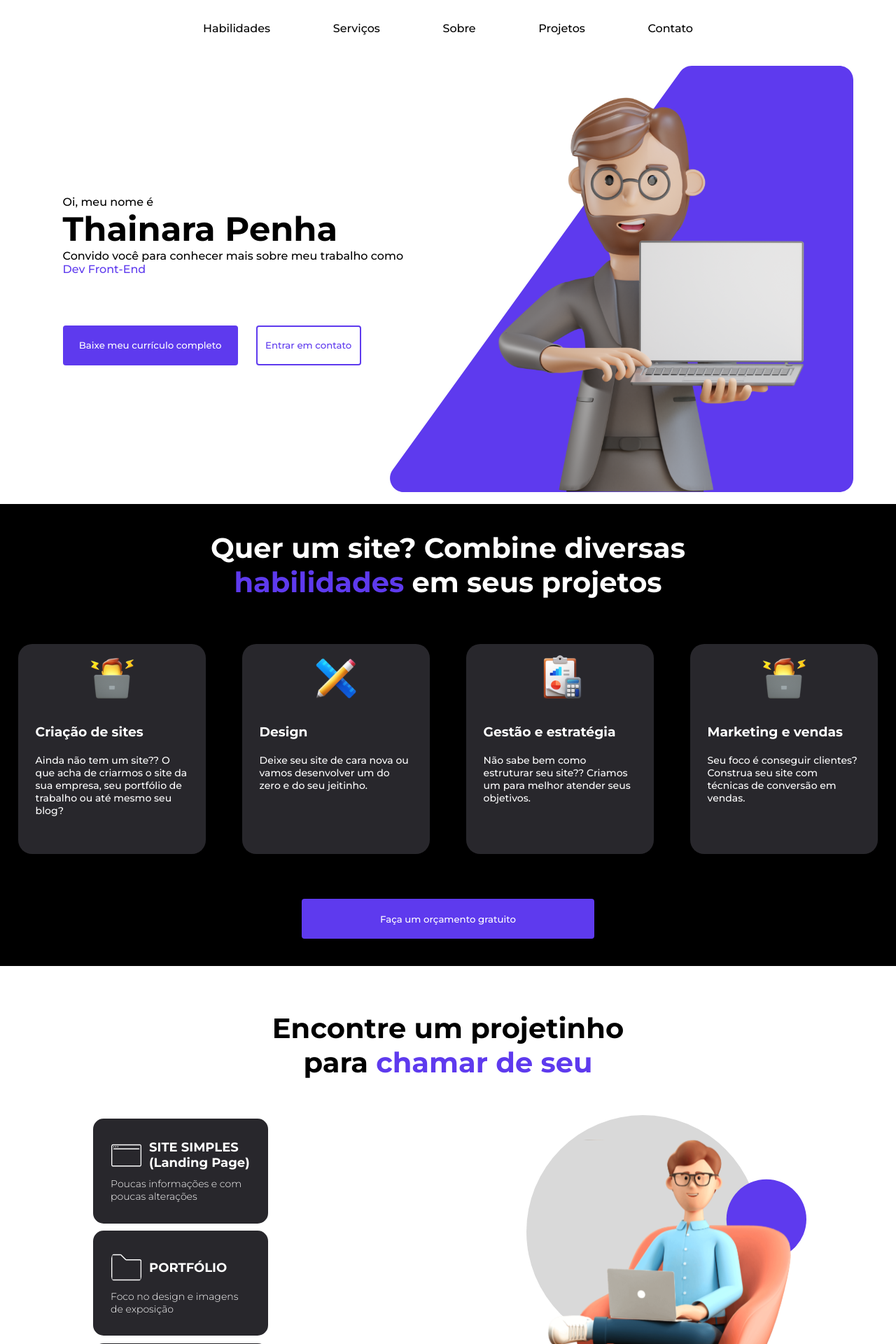
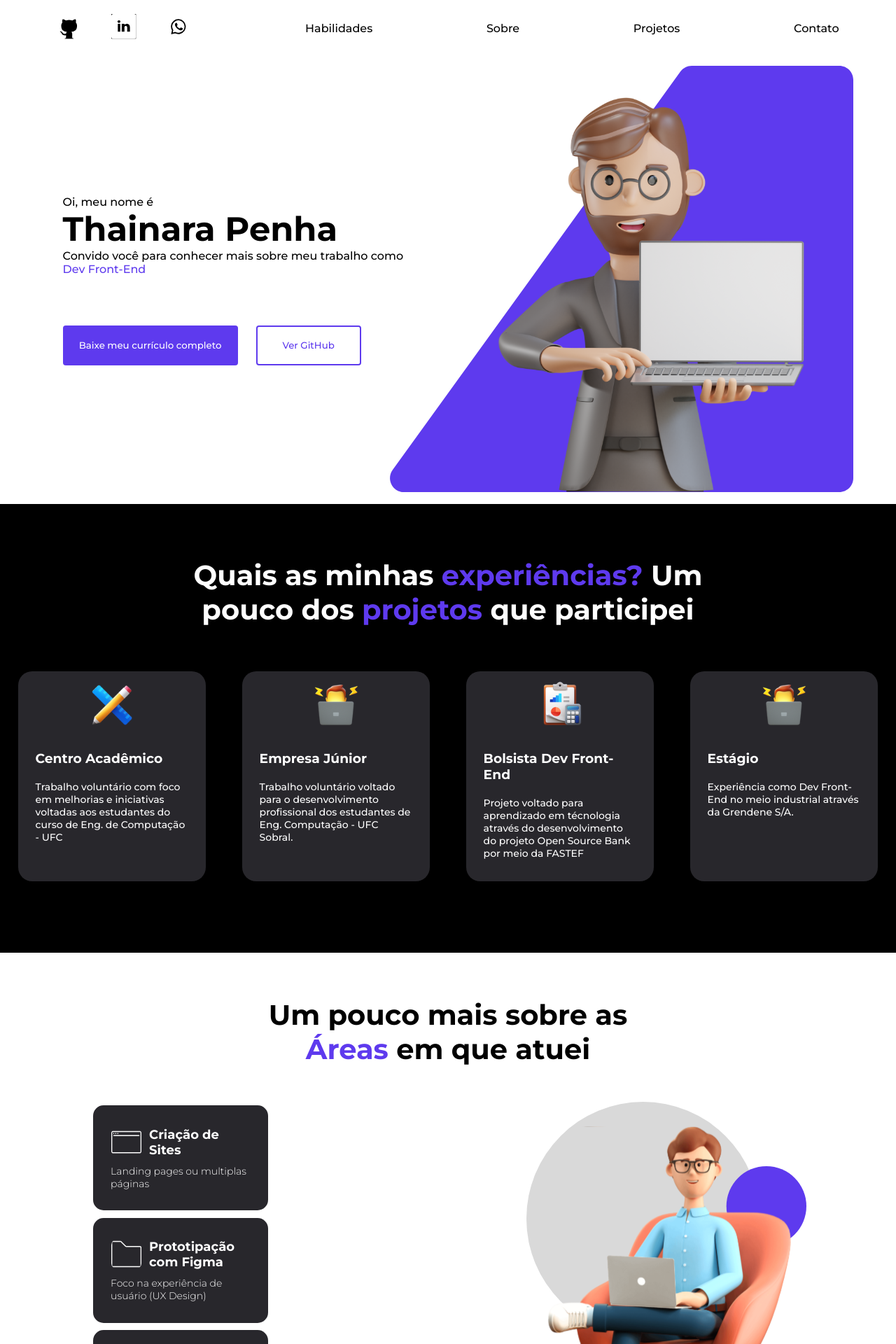
Before and after one commit to thainarapenha/portfolio, a React (Vite) app: page / in a window 1280 px wide. Shown: the top 1920 px of the page at 70% size. Built offline with nearby package versions, Linux system fonts and the light colour scheme.

Commit message:
improvement: alterando escrita de texto de cada sessão e refazendo botões de contato

```diff
--- a/src/components/Banner/Banner.tsx
+++ b/src/components/Banner/Banner.tsx
@@ -31,10 +31,9 @@ export const Banner: React.FC = () => {
             </button>
 
             <button className="buttonContato">
-              Entrar em contato
+              Ver GitHub
             </button>
           </div>
-
         </div>
 
         <div className="divImg">
--- a/src/components/Contatos/Contatos.tsx
+++ b/src/components/Contatos/Contatos.tsx
@@ -1,18 +1,30 @@
 import React from "react";
 import "../../styles/global.scss";
-import { BotaoContato } from "../BotaoContato/BotaoContato";
 import imgContato from "../../assets/img/conversa.svg";
 
 export const Contatos: React.FC = () => {
-  return(
+  return (
     <section className="containerContatos" id="contato">
       <div className="divTextContato">
-        <h3>Vamos tirar seu <span>sonho</span> do papel??</h3>
-        <p>Acompanhe de perto do desenvolvimento do seu site e leve seus planos ao próximo nível.</p>
-        <BotaoContato/>
+        <h3>Entrar em <span>Contato</span></h3>
+        <p>Gostou do meu trabalho? Vamos conversar!</p>
+
+        <div className="divButton">
+          <button className="buttonEContato">
+            Enviar uma mensagem
+          </button>
+          <button className="buttonEContato">
+            Ver GitHub
+          </button>
+          <button className="buttonEContato">
+            Ver Linkedin
+          </button>
+        </div>
       </div>
+
+
       <div>
-        <img src={imgContato}/>
+        <img src={imgContato} />
       </div>
     </section>
   );
--- a/src/components/Footer/Footer.tsx
+++ b/src/components/Footer/Footer.tsx
@@ -1,16 +1,8 @@
 import React from "react";
-import iconGIT from "../../assets/icons/github.svg";
-import iconLINKEDIN from "../../assets/icons/linkedin.svg";
-import iconWPP from "../../assets/icons/whatsapp.svg";
 
 export const Footer: React.FC = () => {
   return(
     <section className="containerFooter">
-      <div className="divIcons">
-        <a href="https://github.com/thainarapenha" target="_blank"><img src={iconGIT} alt="icon do github"/></a>
-        <a href="https://www.linkedin.com/in/thainarapenha/" target="_blank"><img src={iconLINKEDIN} alt="icon do linkedin"/></a>
-        <a href="" target="_blank"><img src={iconWPP} alt="icon do whats app"/></a>
-      </div>
       <p>© Todos os direitos reservados</p>
       <p>THAINARA PENHA | 2023</p>
     </section>
--- a/src/components/Habilidades/Habilidades.tsx
+++ b/src/components/Habilidades/Habilidades.tsx
@@ -8,31 +8,34 @@ import { BotaoContato } from "../BotaoContato/BotaoContato";
 export const Habilidades: React.FC = () => {
   return (
     <section className="containerHabilidades" id="habilidades">
+      <h2>Quais as minhas <span>experiências?</span> Um pouco dos <span>projetos</span> que participei</h2>
 
-      <h2>Quer um site? Combine diversas <span>habilidades</span> em seus projetos</h2>
       <div className="containerCards">
         <div className="cardsHabilidades">
-          <img src={iconSITE} />
+          <img src={iconDESIGN} />
           <div>
-            <h3>Criação de sites</h3>
-            <p>Ainda não tem um site?? O que acha de criarmos o site da sua empresa,
-              seu portfólio de trabalho ou até mesmo seu blog?</p>
+            <h3>Centro Acadêmico</h3>
+            <p>Trabalho voluntário com foco em melhorias e iniciativas voltadas aos estudantes do
+              curso de Eng. de Computação - UFC</p>
           </div>
         </div>
 
         <div className="cardsHabilidades">
-          <img src={iconDESIGN} />
+          <img src={iconSITE} />
           <div>
-            <h3>Design</h3>
-            <p>Deixe seu site de cara nova ou vamos desenvolver um do zero e do seu jeitinho.</p>
+            <h3>Empresa Júnior</h3>
+            <p>Trabalho voluntário voltado para o desenvolvimento profissional dos estudantes de
+              Eng. Computação - UFC Sobral.
+            </p>
           </div>
         </div>
 
         <div className="cardsHabilidades">
           <img src={iconGESTAO} />
           <div>
-            <h3>Gestão e estratégia</h3>
-            <p>Não sabe bem como estruturar seu site?? Criamos um para melhor atender seus objetivos.</p>
+            <h3>Bolsista Dev Front-End</h3>
+            <p>Projeto voltado para aprendizado em técnologia através do desenvolvimento
+              do projeto Open Source Bank por meio da FASTEF</p>
           </div>
         </div>
 
@@ -40,13 +43,11 @@ export const Habilidades: React.FC = () => {
           <img src={iconMKT} />
 
           <div>
-            <h3>Marketing e vendas</h3>
-            <p>Seu foco é conseguir clientes? Construa seu site com técnicas de conversão em vendas.</p>
+            <h3>Estágio</h3>
+            <p>Experiência como Dev Front-End no meio industrial através da Grendene S/A.</p>
           </div>
         </div>
       </div>
-
-      <BotaoContato/>
     </section>
   );
 }
--- a/src/components/Header/Header.tsx
+++ b/src/components/Header/Header.tsx
@@ -1,17 +1,23 @@
 import React from "react";
 import "../../styles/global.scss";
+import iconGIT from "../../assets/icons/github.svg";
+import iconLINKEDIN from "../../assets/icons/linkedin.svg";
+import iconWPP from "../../assets/icons/whatsapp.svg";
 
 export const Header: React.FC = () => {
   return (
     <header>
       <nav>
-          <li><a href="#habilidades">Habilidades</a></li>
-          <li><a href="#servico">Serviços</a></li>
-          <li><a href="#sobre">Sobre</a></li>
-          <li><a href="#projetos">Projetos</a></li>
-          <li><a href="#contato">Contato</a></li>
-        {/* <ul>
-        </ul> */}
+        <div className="divIcons">
+          <a href="https://github.com/thainarapenha" target="_blank"><img src={iconGIT} alt="icon do github" /></a>
+          <a href="https://www.linkedin.com/in/thainarapenha/" target="_blank"><img src={iconLINKEDIN} alt="icon do linkedin" /></a>
+          <a href="" target="_blank"><img src={iconWPP} alt="icon do whats app" /></a>
+        </div>
+
+        <li><a href="#habilidades">Habilidades</a></li>
+        <li><a href="#sobre">Sobre</a></li>
+        <li><a href="#projetos">Projetos</a></li>
+        <li><a href="#contato">Contato</a></li>
       </nav>
     </header>
   );
--- a/src/components/Servicos/Servicos.tsx
+++ b/src/components/Servicos/Servicos.tsx
@@ -4,36 +4,35 @@ import iconTELA from "../../assets/icons/tela.svg";
 import iconTELAS from "../../assets/icons/telas.svg";
 import iconAPP from "../../assets/icons/app.svg";
 import imgHomemCadeira from "../../assets/img/homemCadeira.svg";
-import { BotaoContato } from "../BotaoContato/BotaoContato";
 
 export const Servicos: React.FC = () => {
   return (
-    <section className="sectionServicos" id="servico">
-      <h2>Encontre um projetinho para <span>chamar de seu</span></h2>
+    <section className="sectionServicos">
+      <h2>Um pouco mais sobre as <span>Áreas</span> em que atuei</h2>
       <div className="infoServico">
         <div className="divCardSrvicos">
           <div className="cardServicos">
             <div className="divTituloServico">
               <img src={iconTELA} />
-              <h6>SITE SIMPLES (Landing Page)</h6>
+              <h6>Criação de Sites</h6>
             </div>
-            <p>Poucas informações e com poucas alterações</p>
+            <p>Landing pages ou multiplas páginas</p>
           </div>
 
           <div className="cardServicos">
             <div className="divTituloServico">
               <img src={iconPASTA} />
-              <h6>PORTFÓLIO</h6>
+              <h6>Prototipação com Figma</h6>
             </div>
-            <p>Foco no design e imagens de exposição</p>
+            <p>Foco na experiência de usuário (UX Design)</p>
           </div>
 
           <div className="cardServicos">
             <div className="divTituloServico">
               <img src={iconTELAS} />
-              <h6>SITE COM MAIS DE 1 PÁGINA</h6>
+              <h6>Produtos Digitais</h6>
             </div>
-            <p>Muita informação para mostrar</p>
+            <p>Aplicação internas para empresas que trabalhei</p>
           </div>
 
           <div className="cardServicos">
@@ -41,10 +40,8 @@ export const Servicos: React.FC = () => {
               <img src={iconAPP} />
               <h6>Aplicativos</h6>
             </div>
-            <p>Torne seu serviço personalizado</p>
+            <p>Aplicação de uso em fábrica e projetos de portfólio</p>
           </div>
-
-          <BotaoContato />
         </div>
         <img id="imgHomem" src={imgHomemCadeira} />
       </div>
--- a/src/components/Sobre/Sobre.tsx
+++ b/src/components/Sobre/Sobre.tsx
@@ -29,7 +29,6 @@ export const Sobre: React.FC = () => {
           <img src={imgFIGMA} />
           <img src={imgSCRUM} />
           <a href="https://www.linkedin.com/in/thainarapenha/" target="_blank"><img src={imgMAIS} /></a>
-
         </div>
       </div>
 
@@ -37,9 +36,11 @@ export const Sobre: React.FC = () => {
         <img src={imgEU}/>
         <div className="textSobre">
           <p>Olá, tudo bem? :)</p>
-          <p>Me Chamo Thainara. Sou estudante de Engenharia de Computação-UFC e trabalho com
-            desenvolvimento de sites (com foco em Front-End). Já tive experiências com Empresa Jr,
-            Centro Acadêmico, Design, além do próprio desenvolvimento web.</p>
+          <p>Me Chamo Thainara. Sou estudante de Engenharia de Computação-UFC e Dev Front-End com foco
+            na experiência de usuário. Tenho experiências diversas como Empresa Jr, Centro Acadêmico,
+            bolsista, dentre outras. Também fiz parte de uma turma B2B na Resilia Educação patrocinada
+            pela Stone para a minha formação no curso de Desenvolvimento Web FullStack. Atualmente sou estagiária
+            na Grendene S/A onde atuo como Dev Front-End.</p>
           <p>Se quiser saber mais sobre mim, te convido a dar uma olhadinha
             no meu <a href="https://www.linkedin.com/in/thainarapenha/" target="_blank">linkedin</a> :)</p>
         </div>
--- a/src/styles/global.scss
+++ b/src/styles/global.scss
@@ -2,6 +2,7 @@
   --black: #000;
   --white: #FFF;
   --lilas: #5E3AEE;
+  --lilas-2: #8d70ff;
   --black-2: #28272C;
   --gray: #212121;
   --gray-2: #00000087;
@@ -66,14 +67,20 @@ nav,
 }
 
 header {
-  justify-content: center;
+  display: flex;
+  justify-content: space-around;
+}
+
+.divIcons {
+  width: 15%;
+  justify-content: space-between;
 }
 
 nav {
-  width: 700px;
+  width: 100%;
   height: 80px;
   align-items: center;
-  justify-content: space-between;
+  justify-content: space-around;
 }
 
 nav li a {
@@ -158,6 +165,7 @@ nav li a {
 }
 
 .containerHabilidades {
+  padding: 3% 0;
   align-items: center;
   flex-direction: column;
   background-color: var(--black);
@@ -284,6 +292,7 @@ nav li a {
 }
 
 .containerSobre {
+  margin-top: 5%;
   padding: 5% 0 0 0;
   align-items: center;
   flex-direction: column;
@@ -427,7 +436,8 @@ nav li a {
     margin: 0 5px;
     padding: 1% 2%;
     border-radius: 16px;
-    border: 1px solid black;
+    color: var(--lilas);
+    border: 1px solid var(--lilas);
   }
 }
 
@@ -435,14 +445,14 @@ nav li a {
   width: 80%;
   margin: 3% 0;
   display: flex;
-  justify-content: space-between;
+  justify-content: space-around;
 }
 
 .CardOutrosProjetos {
   width: 300px;
   margin: 1%;
   border-radius: 4px;
-  background-color: #d9d9d9;
+  background-color: var(--black-2);
 
   img {
     max-width: 300px;
@@ -453,14 +463,15 @@ nav li a {
   h6 {
     font-size: 16px;
     text-align: center;
-    margin: 1% 0;
-    color: var(--black);
+    margin: 3% 0;
+    color: var(--white);
   }
 
   p {
-    font-size: 14px;
+    font-size: 12px;
     margin-top: 3%;
-    padding: 3%;
+    padding: 5%;
+    color: var(--white);
   }
 
 }
@@ -493,20 +504,48 @@ nav li a {
     font-size: 20px;
     margin: 5% 0 10% 0;
   }
+
+
+}
+.divButton {
+  width: 100%;
+  display: flex;
+  justify-content: space-between;
+
+  .buttonEContato {
+    width: 150px;
+    height: 50px;
+    color: var(--lilas);
+    border-radius: 4px;
+    border: 2px solid var(--lilas);
+    background-color: var(--white);
+    cursor: pointer;
+  }
+
+  .buttonEContato:hover {
+    border: none;
+    color: var(--white);
+    background-color: var(--lilas);
+  }
+}
+
+.buttonEntrarContato {
+  width: 150px;
+  border-radius: 4px;
+  color: var(--white);
+  background-color: var(--lilas);
+  cursor: pointer;
 }
 
 .containerFooter {
   height: 80px;
+  padding: 1% 0;
+  flex-direction: column;
+  align-items: center;
   justify-content: space-around;
-  align-items: center;
   background-color: var(--black);
 
   p {
     color: var(--white);
   }
 }
-
-.divIcons {
-  width: 10%;
-  justify-content: space-between;
-}
```
Also changed, not shown: src/components/Projetos/Projetos.tsx (+10 -22 lines).
